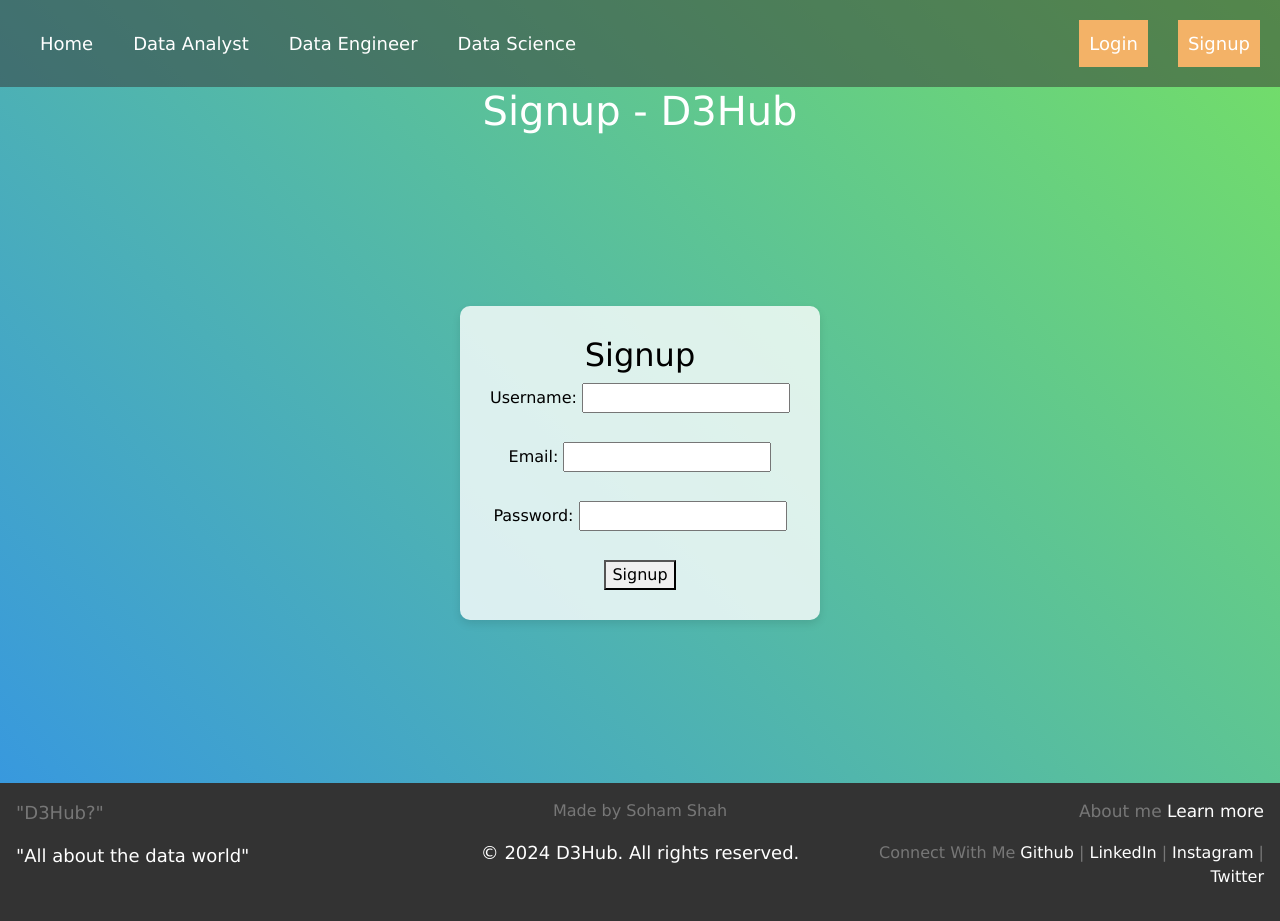
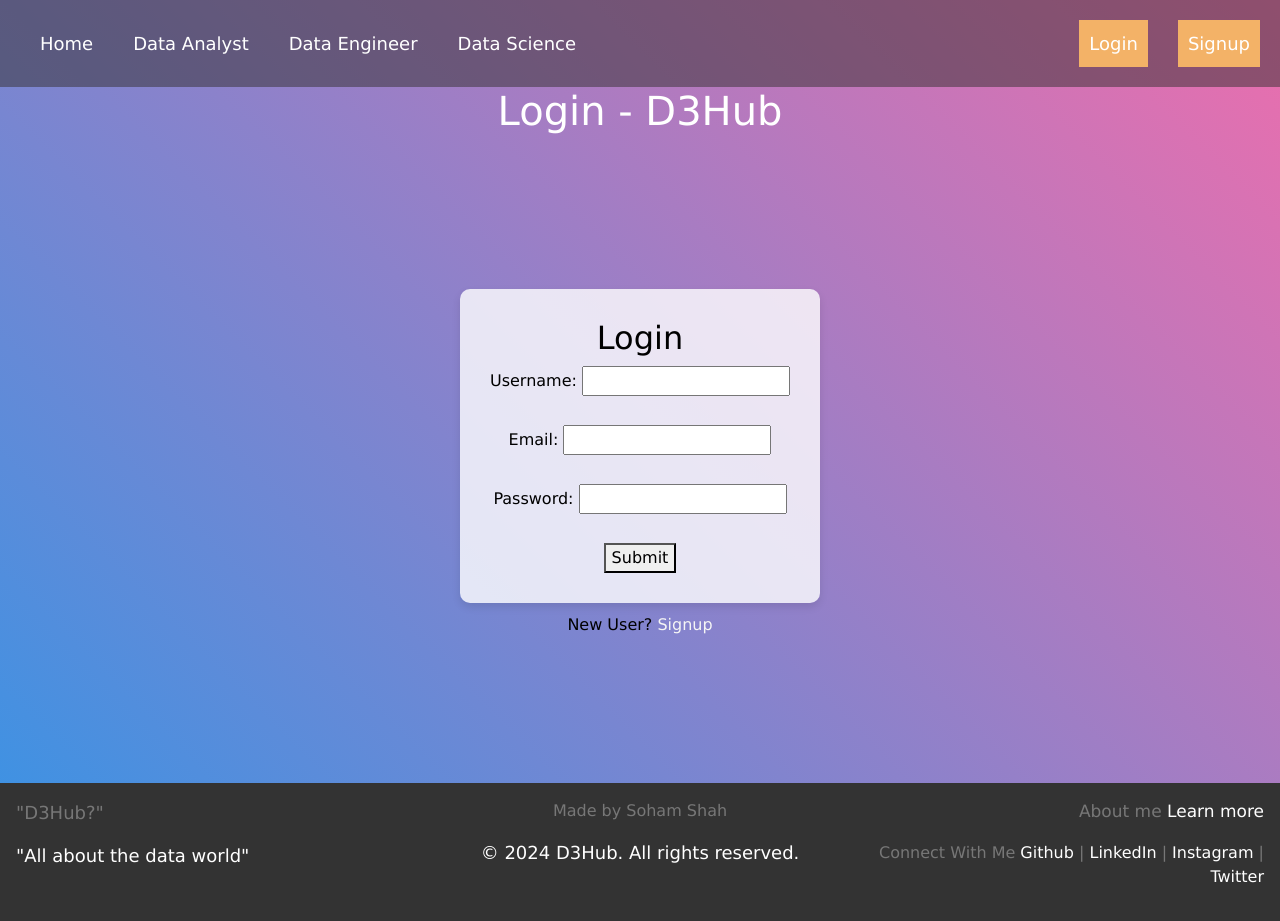
Before and after one commit to soham7998/Final_project-TYIT, a Flask app: page /login in a window 1280 px wide. Run offline with Flask 3, Linux system fonts and the light colour scheme; some libraries are stand-ins or nearby versions.

Commit message:
Update login.html

```diff
--- a/templates/login.html
+++ b/templates/login.html
@@ -3,22 +3,37 @@
 <head>
     <meta charset="UTF-8">
     <meta name="viewport" content="width=device-width, initial-scale=1.0">
-    <title>Signup - D3Hub</title>
+    <title>Login - D3Hub</title>
     <link rel="stylesheet" href="https://maxcdn.bootstrapcdn.com/bootstrap/4.5.2/css/bootstrap.min.css">
-    <link rel="icon" href="./static/react.png"  sizes="34x34" />
+    <link rel="stylesheet" href="https://stackpath.bootstrapcdn.com/bootstrap/4.5.2/css/bootstrap.min.css">
+    <link rel="icon" href="./static/react.png"  sizes="34x34"/>
     <!-- <script>
-       function cookiemail() {
-    let [username,email,password] = [document.getElementById('username').value,document.getElementById('email').value,document.getElementById('password').value]
-    document.cookie =`${username}=${password + '+' + email}; expires=Fri, 31 Dec 9999 23:59:59 GMT; path=/;`
+   function getcookie() {
+    console.log("Login working");
+    let [username,password] = [document.getElementById('username').value,document.getElementById('password').value]
+    let [cookiename,cookiepassword]=[document.cookie.split("=")[0],(document.cookie.split("=")[1]).split('+')[0]];
+    if (cookiename === username) {
+        if (password === cookiepassword) {
+            alert("Login SuccessFul")
+            window.location.href="http://soham27.pythonanywhere.com/";
+        }
+        else{
+            alert("Not Successful")
+            setTimeout(function () {
+                document.getElementById('username').value = '';
+                document.getElementById('password').value = '';
+            }, 2000);
+        }
+
+    }
 }
-
-    </script> -->
+</script> -->
     <style>
         body {
     font-family: Verdana, Geneva, Tahoma, sans-serif;
     margin: 0;
     padding: 0;
-    background: linear-gradient(45deg, #3494E6, #74df66);
+    background: linear-gradient(45deg, #3494E6, #EC6EAD);
     background-size: cover;
     color: white;
 }
@@ -83,7 +98,7 @@ header {
     font-family: Verdana, Geneva, Tahoma, sans-serif;
 }
 
-.signup-container {
+.login-container {
     display: flex;
     flex-direction: column;
     align-items: center;
@@ -92,21 +107,28 @@ header {
     padding: 0 20px;
 }
 
-.signup-form {
+.login-form {
     background-color: rgba(255, 255, 255, 0.8);
     padding: 30px;
     box-shadow: 0 4px 8px rgba(0, 0, 0, 0.1);
     text-align: center;
     border-radius: 10px;
-    max-width: 600px; /* Set a maximum width for the form */
+    width: 100%;
+    max-width:fit-content; /* Set a maximum width for the form */
     margin: 0 auto; /* Center the form horizontally */
 }
 
-.signup-form h2 {
+.login-form h2 {
     color: black;
 }
 
-.signup-form label {
+.login-form label {
+    color: black;
+}
+
+.signup-link {
+    margin-top: 10px;
+    text-align: center;
     color: black;
 }
 
@@ -141,17 +163,17 @@ a {
         margin-top: 10px;
     }
 
-    .signup-container {
+    .login-container {
         padding: 0 10px;
     }
 
-    .signup-form {
+    .login-form {
         max-width: 100%;
     }
 }
 
 
-    </style>
+</style>
 </head>
 <body>
 
@@ -171,14 +193,36 @@ a {
     </div>
 
     <header>
-        <h1>Signup - D3Hub</h1>
+        <h1>Login - D3Hub</h1>
     </header>
+   {% with messages = get_flashed_messages(with_categories=true) %}
+    {% if messages %}
+        <div class="container mt-3 d-flex justify-content-center align-items-center">
+            <div id="flash-message" class="alert alert-info alert-dismissible fade show" role="alert">
+                {% for category, message in messages %}
+                    {{ message }}
+                {% endfor %}
+                <!-- <button type="button" class="close" data-dismiss="alert" aria-label="Close">
+                    <span aria-hidden="true">&times;</span>
+                </button> -->
+            </div>
+        </div>
 
-    <div class="signup-container">
-        <div class="signup-form">
-            <h2>Signup</h2>
-            <form action="/database" method="post">
-                <!-- Your signup form fields go here -->
+        <script>
+            setTimeout(function() {
+                var flashMessage = document.getElementById('flash-message');
+                flashMessage.remove();
+            }, 5000);
+        </script>
+    {% endif %}
+{% endwith %}
+
+
+    <div class="login-container">
+        <div class="login-form">
+            <h2>Login</h2>
+            <form action="/databaselogin"id="contactform" method="POST">
+                <!-- Your login form fields go here -->
                 <label for="username">Username:</label>
                 <input type="text" id="username" name="username" required><br><br>
 
@@ -188,14 +232,18 @@ a {
                 <label for="password">Password:</label>
                 <input type="password" id="password" name="password" required><br><br>
 
-              <!-- <button onclick="cookiemail()">Signup</button> -->
-              <button type="submit">Signup</button>
+                <!-- <button onclick="getcookie()">Submit</button> -->
+                <button type="submit">Submit</button>
+            </form>
+        </div>
 
-            </form>
+        <div class="signup-link">
+            New User? <a href="/signup">Signup</a>
         </div>
     </div>
 
-    <footer>
+
+<footer>
         <div style="float: left; text-align: left; width: 33%;">
             <p style="display: inline-block;font-size: 18px;">"D3Hub?"
                 <p  style="color: white;font-size: 18px;">"All about the data world"</p>
```
